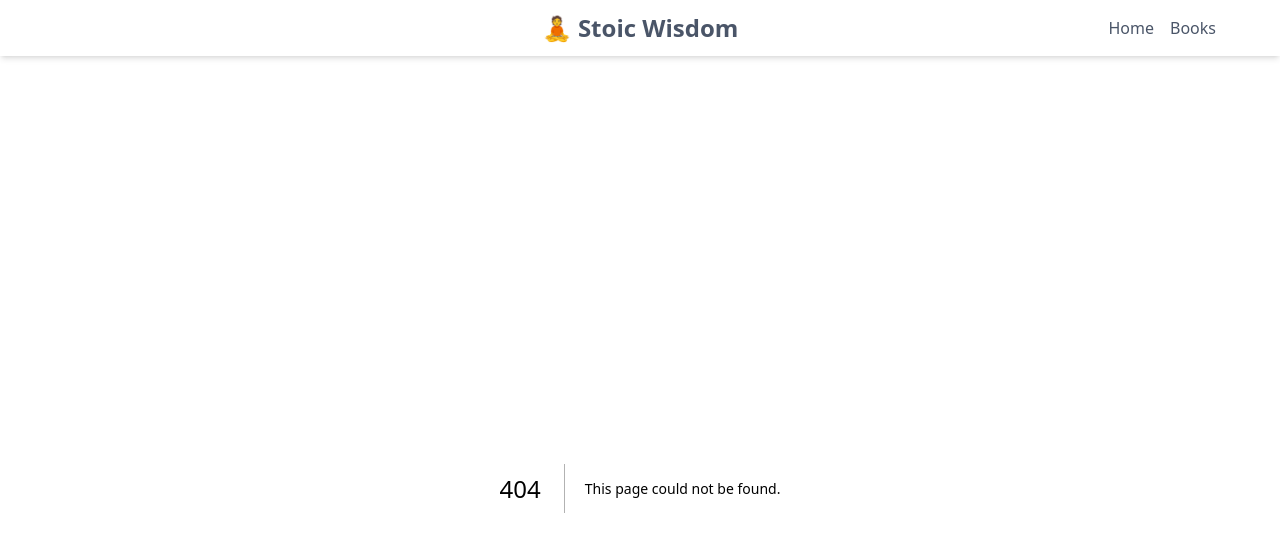
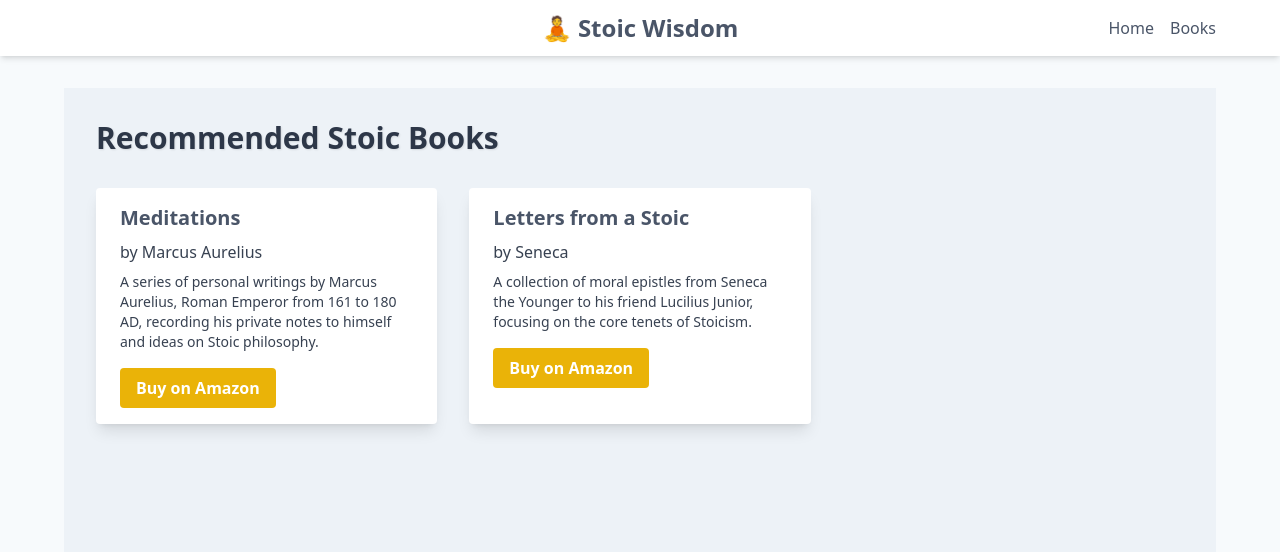
Before and after one commit to Canewt/stoicwisdom, a Next.js app: page /books in a window 1280 px wide. Before the commit this address had no page. Shown: the top 552 px of the page. Built offline with nearby package versions, Linux system fonts and the light colour scheme.

Commit message:
Implement country-specific Amazon links with geolocation

```diff
--- a/package.json
+++ b/package.json
@@ -13,6 +13,7 @@
     "node-fetch": "^3.3.2",
     "react": "^18",
     "react-dom": "^18",
+    "react-icons": "^5.3.0",
     "swr": "^2.2.5"
   },
   "devDependencies": {
--- a/src/app/api/quotes/route.js
+++ b/src/app/api/quotes/route.js
@@ -12,7 +12,7 @@ const allAuthors = {
 };
 
 // Set the hour when the quote should change (0-23)
-const QUOTE_CHANGE_HOUR = 1; // Change this to your desired hour (e.g., 5 for 5 AM)
+const QUOTE_CHANGE_HOUR = 0; // Change this to your desired hour (e.g., 5 for 5 AM)
 
 function getQuoteForDate(date) {
   const allQuotes = Object.entries(allAuthors).flatMap(([author, quotes]) =>
--- /dev/null
+++ b/src/app/books/page.js
@@ -0,0 +1,33 @@
+'use client';
+
+import React from 'react';
+import BookCard from '../components/BookCard';
+
+const books = [
+  {
+    title: "Meditations",
+    author: "Marcus Aurelius",
+    description: "A series of personal writings by Marcus Aurelius, Roman Emperor from 161 to 180 AD, recording his private notes to himself and ideas on Stoic philosophy.",
+    baseAsin: "0812968255"
+  },
+  {
+    title: "Letters from a Stoic",
+    author: "Seneca",
+    description: "A collection of moral epistles from Seneca the Younger to his friend Lucilius Junior, focusing on the core tenets of Stoicism.",
+    baseAsin: "0140442103"
+  },
+  // Add more books as needed
+];
+
+export default function Books() {
+  return (
+    <main className="min-h-screen p-8 max-w-6xl mx-auto bg-secondary">
+      <h1 className="text-3xl font-bold mb-8 text-primary text-shadow">Recommended Stoic Books</h1>
+      <div className="grid grid-cols-1 md:grid-cols-2 lg:grid-cols-3 gap-8">
+        {books.map((book, index) => (
+          <BookCard key={index} {...book} />
+        ))}
+      </div>
+    </main>
+  );
+}
--- /dev/null
+++ b/src/app/components/BookCard.js
@@ -0,0 +1,63 @@
+'use client';
+
+import React, { useState, useEffect } from 'react';
+
+const amazonDomains = {
+  US: 'amazon.com',
+  IN: 'amazon.in',
+};
+
+const getAmazonLink = (baseAsin, countryCode) => {
+  const domain = amazonDomains[countryCode] || amazonDomains.US;
+  return `https://www.${domain}/dp/${baseAsin}?tag=youraffiliateid-20`;
+};
+
+const BookCard = ({ title, author, description, baseAsin }) => {
+  const [amazonLink, setAmazonLink] = useState('');
+  const [userCountry, setUserCountry] = useState(null);
+
+  useEffect(() => {
+    // This is a mock geolocation. In a real scenario, you'd use an actual geolocation service.
+    const mockGeolocation = () => {
+      return new Promise((resolve) => {
+        setTimeout(() => {
+          // Randomly return 'US' or 'IN'
+          resolve(Math.random() < 0.5 ? 'US' : 'IN');
+        }, 1000); // Simulate a delay
+      });
+    };
+
+    const cachedCountry = localStorage.getItem('userCountry');
+    if (cachedCountry) {
+      setAmazonLink(getAmazonLink(baseAsin, cachedCountry));
+    } else {
+      mockGeolocation().then((countryCode) => {
+        setAmazonLink(getAmazonLink(baseAsin, countryCode));
+      });
+    }
+  }, [baseAsin]);
+
+  return (
+    <div className="max-w-sm rounded overflow-hidden shadow-lg bg-white">
+      <div className="px-6 py-4">
+        <div className="font-bold text-xl mb-2">{title}</div>
+        <p className="text-gray-700 text-base mb-2">by {author}</p>
+        <p className="text-gray-700 text-sm mb-4">{description}</p>
+        {amazonLink ? (
+          <a
+            href={amazonLink}
+            target="_blank"
+            rel="noopener noreferrer"
+            className="bg-yellow-500 hover:bg-yellow-600 text-white font-bold py-2 px-4 rounded inline-block"
+          >
+            Buy on Amazon
+          </a>
+        ) : (
+          <p>Loading Amazon link...</p>
+        )}
+      </div>
+    </div>
+  );
+};
+
+export default BookCard;
--- a/src/app/components/navbar.js
+++ b/src/app/components/navbar.js
@@ -10,7 +10,7 @@ export default function Navbar() {
         </Link>
         <ul className="flex space-x-4 sm:w-1/3 sm:justify-end">
           <li><Link href="/" className="text-[#4A5568] hover:text-[#2D3748]">Home</Link></li>
-          <li><Link href="/about" className="text-[#4A5568] hover:text-[#2D3748]">Books</Link></li>
+          <li><Link href="/books" className="text-[#4A5568] hover:text-[#2D3748]">Books</Link></li>
         </ul>
       </div>
     </nav>
--- a/src/app/layout.js
+++ b/src/app/layout.js
@@ -1,5 +1,6 @@
 import './globals.css'
 import Navbar from './components/navbar'
+
 
 export const metadata = {
   title: 'Stoic Wisdom',
--- a/src/app/page.js
+++ b/src/app/page.js
@@ -1,7 +1,8 @@
 'use client';
 
-import React from 'react';
+import React, { useState } from 'react';
 import useSWR from 'swr';
+import { FaRegCopy } from 'react-icons/fa';
 
 const fetcher = (url) => fetch(url).then((res) => res.json());
 
@@ -12,8 +13,20 @@ export default function Home() {
     refreshInterval: 24 * 60 * 60 * 1000, // 24 hours
   });
 
+  const [copySuccess, setCopySuccess] = useState(false);
+
   // We'll fetch all quotes from the API instead of importing them directly
   const { data: allQuotes } = useSWR('/api/quotes?all=true', fetcher);
+
+  const copyToClipboard = async (text) => {
+    try {
+      await navigator.clipboard.writeText(text);
+      setCopySuccess(true);
+      setTimeout(() => setCopySuccess(false), 2000); // Reset after 2 seconds
+    } catch (err) {
+      console.error('Failed to copy: ', err);
+    }
+  };
 
   if (error) return <div>Failed to load</div>
   if (!dailyQuote || !allQuotes) return <div>Loading...</div>
@@ -21,11 +34,25 @@ export default function Home() {
   return (
     <main className="min-h-screen p-8 max-w-6xl mx-auto bg-secondary">
       {/* Daily Quote Card */}
-      <div className="card-with-shadow">
+      <div className="card-with-shadow mb-8">
         <h1 className="text-3xl font-bold mb-6 text-primary text-shadow">Daily Stoic Wisdom</h1>
         <div>
           <p className="text-xl mb-4 leading-relaxed text-[#4A5568]">&ldquo;{dailyQuote.text}&rdquo;</p>
-          <p className="text-right italic text-[#718096]">- {dailyQuote.author}</p>
+          <div className="flex justify-between items-center">
+            <p className="italic font-bold text-[#718096]">- {dailyQuote.author}</p>
+            <div className="relative">
+              <button
+                onClick={() => copyToClipboard(`"${dailyQuote.text}" - ${dailyQuote.author}`)}
+                className="p-2 text-gray-500 hover:text-gray-700 transition-colors"
+                title="Copy quote"
+              >
+                <FaRegCopy size={20} />
+              </button>
+              {copySuccess && (
+                <span className="absolute top-full right-0 text-green-500 text-sm whitespace-nowrap">Copied!</span>
+              )}
+            </div>
+          </div>
         </div>
       </div>
 
```
Also changed, not shown: 1 other file (tests, documents, lock files or other folders).
